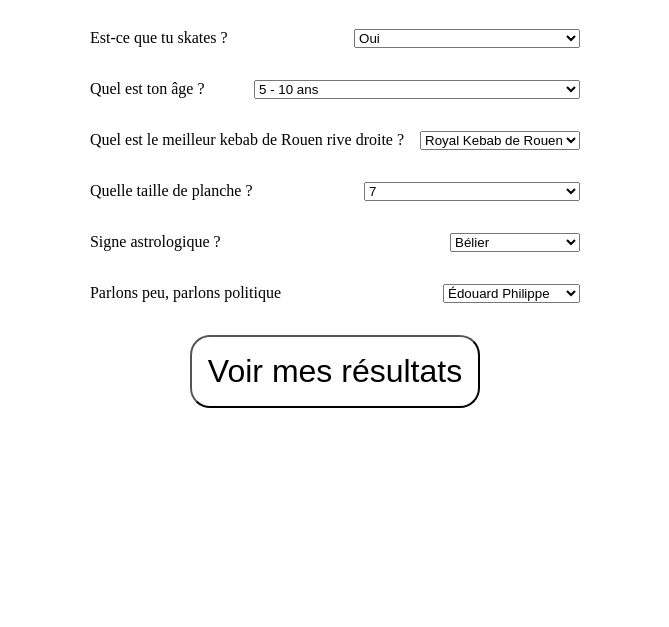
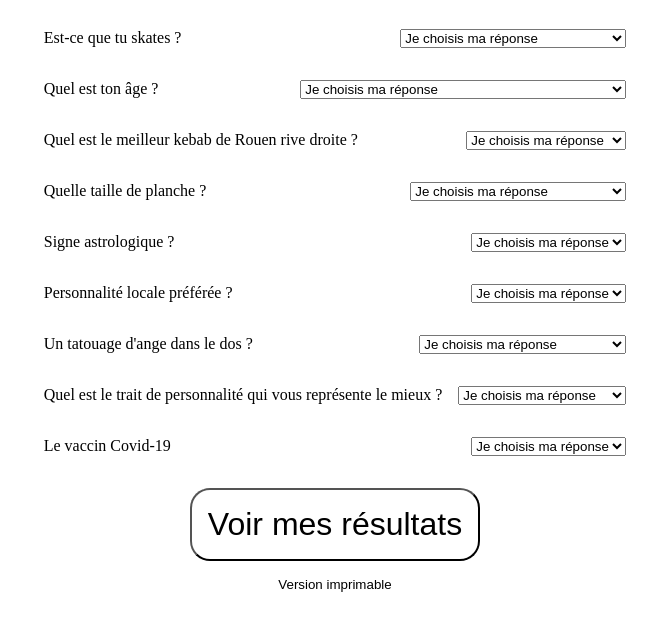
Before and after one commit to paulvscode/totemizator, a plain HTML site: page index.html in a window 1280 px wide. Shown: the part 125-752 px from the top of the page, without its empty margins (305-974 px from the left). Drawn offline with Linux system fonts and the light colour scheme.

Commit message:
added questions

```diff
--- a/index.html
+++ b/index.html
@@ -27,6 +27,7 @@
             class="question-localized"
             onchange="storeAnswer(id)"
           >
+            <option>Je choisis ma réponse</option>
             <option value="1">Oui</option>
             <option value="2">Non</option>
             <option value="0">Je ne souhaite pas me positionner</option>
@@ -41,6 +42,7 @@
             class="question-localized"
             onchange="storeAnswer(id)"
           >
+            <option>Je choisis ma réponse</option>
             <option value="1">5 - 10 ans</option>
             <option value="1">10 - 15 ans</option>
             <option value="2">15 - 20 ans</option>
@@ -55,14 +57,13 @@
         <!-- fin de question -->
         <!-- question -->
         <div class="question">
-          <p class="question-text">
-            Quel est le meilleur kebab de Rouen rive droite ?
-          </p>
+          <p class="question-text">Quel est le meilleur kebab de Rouen rive droite ?</p>
           <select
             id="question-three"
             class="question-localized"
             onchange="storeAnswer(id)"
           >
+            <option>Je choisis ma réponse</option>
             <option value="1">Royal Kebab de Rouen</option>
             <option value="1">Le Cass'Dal</option>
             <option value="2">El Jasmin</option>
@@ -81,6 +82,7 @@
             class="question-localized"
             onchange="storeAnswer(id)"
           >
+            <option>Je choisis ma réponse</option>
             <option value="1">7</option>
             <option value="1">7.5</option>
             <option value="2">8</option>
@@ -99,6 +101,7 @@
             class="question-localized"
             onchange="storeAnswer(id)"
           >
+            <option>Je choisis ma réponse</option>
             <option value="1">Bélier</option>
             <option value="1">Taureau</option>
             <option value="2">Gémeaux</option>
@@ -117,12 +120,13 @@
         <!-- fin de question -->
         <!-- question -->
         <div class="question">
-          <p class="question-text">Parlons peu, parlons politique</p>
+          <p class="question-text">Personnalité locale préférée ?</p>
           <select
             id="question-six"
             class="question-localized"
             onchange="storeAnswer(id)"
           >
+            <option>Je choisis ma réponse</option>
             <option value="0">Édouard Philippe</option>
             <option value="0">Jean-Paul Lecoq</option>
             <option value="0">Alexis Deck</option>
@@ -131,9 +135,66 @@
           </select>
         </div>
         <!-- fin de question -->
+        <!-- question -->
+        <div class="question">
+          <p class="question-text">Un tatouage d'ange dans le dos ?</p>
+          <select
+            id="question-seven"
+            class="question-localized"
+            onchange="storeAnswer(id)"
+          >
+            <option>Je choisis ma réponse</option>
+            <option value="0">Je dis oui</option>
+            <option value="0">Je dis non</option>
+            <option value="0">J'en ai un sur chaque omoplate</option>
+            <option value="5">Je préfère les dauphins</option>
+          </select>
+        </div>
+        <!-- fin de question -->
+        <!-- question -->
+        <div class="question">
+          <p class="question-text">Quel est le trait de personnalité qui vous représente le mieux ?</p>
+          <select
+            id="question-eight"
+            class="question-localized"
+            onchange="storeAnswer(id)"
+          >
+            <option>Je choisis ma réponse</option>
+            <option value="0">La colère</option>
+            <option value="0">Le déni</option>
+            <option value="0">Le manque de confiance</option>
+            <option value="0">L'agressivité</option>
+            <option value="0">L'incertitude</option>
+            <option value="5">La bonté</option>
+          </select>
+        </div>
+        <!-- fin de question -->
+        <!-- question -->
+        <div class="question">
+          <p class="question-text">Le vaccin Covid-19</p>
+          <select
+            id="question-nine"
+            class="question-localized"
+            onchange="storeAnswer(id)"
+          >
+            <option>Je choisis ma réponse</option>
+            <option value="0">Edge</option>
+            <option value="0">3G</option>
+            <option value="0">4G</option>
+            <option value="0">5G</option>
+            <option value="0">6G</option>
+            <option value="5">Gégé</option>
+          </select>
+        </div>
+        <!-- fin de question -->
       </div>
       <h4 class="results-div">
-        <button class="results">Voir mes résultats</button>
+        <button class="results" type="button">Voir mes résultats</button>
+      </h4>
+      <h4>
+        <button class="print-option" type="button" onclick="toPrint()">
+          Version imprimable
+        </button>
       </h4>
     </div>
     <script src="./script.js"></script>
--- a/script.js
+++ b/script.js
@@ -36,4 +36,17 @@ const gimmeMyResults = (results) => {
   }
 };
 
+const toPrint = () => {
+  const questionText = questions.forEach(function (question) {
+    const returnedQuestion = question.querySelector('.question-text');
+    const returnedOptions = question.querySelector('.question-localized');
+    const returnedOptionsArray = Array.from(returnedOptions)
+
+    returnedOptionsArray.map((item) => {
+      console.log(item.text)
+    })
+
+  });
+};
+
 resultsBtn.addEventListener('click', castScore);
--- a/styles.css
+++ b/styles.css
@@ -56,3 +56,16 @@ body {
 .question-localized {
   margin-left: auto;
 }
+
+.color {
+  background-color: tomato;
+  height: 50px;
+  width: 100px;
+}
+
+.print-option {
+  background: none;
+  border: none;
+  margin-top: 1rem;
+  cursor: pointer;
+}
```
